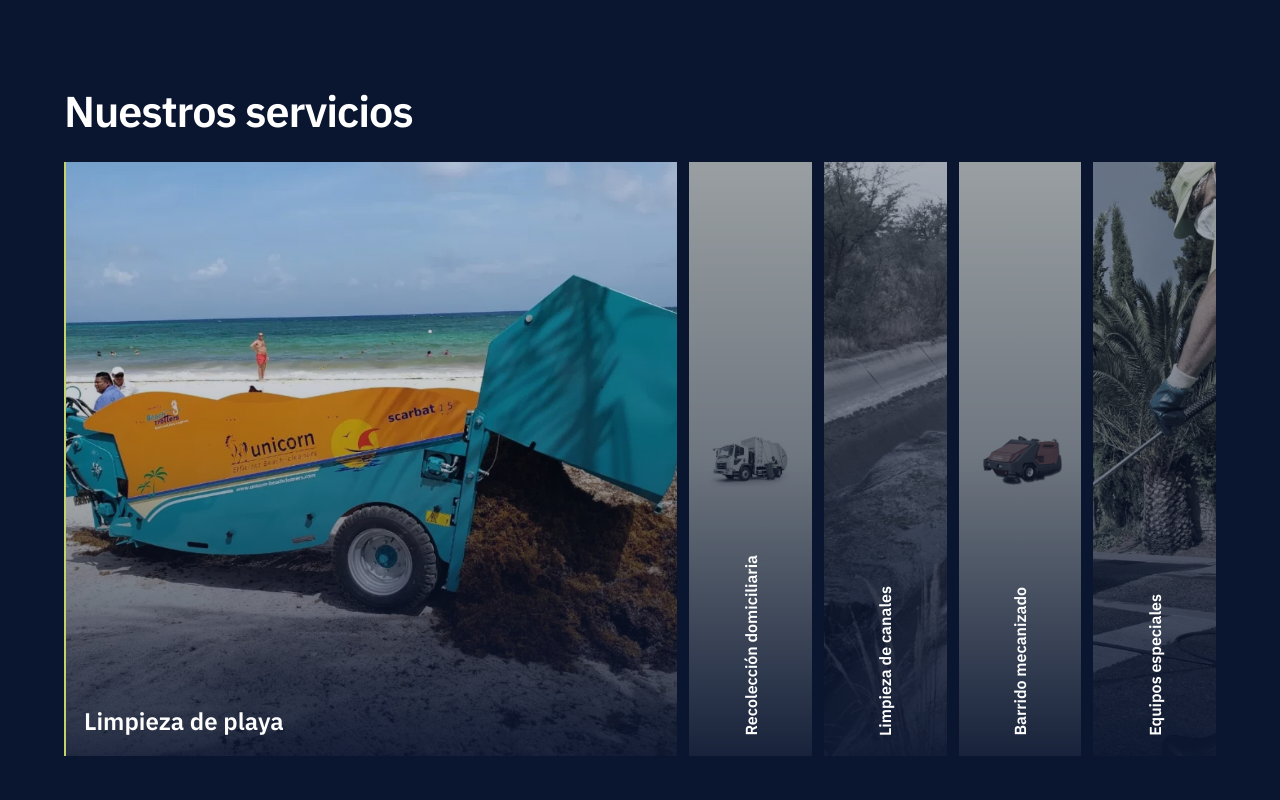
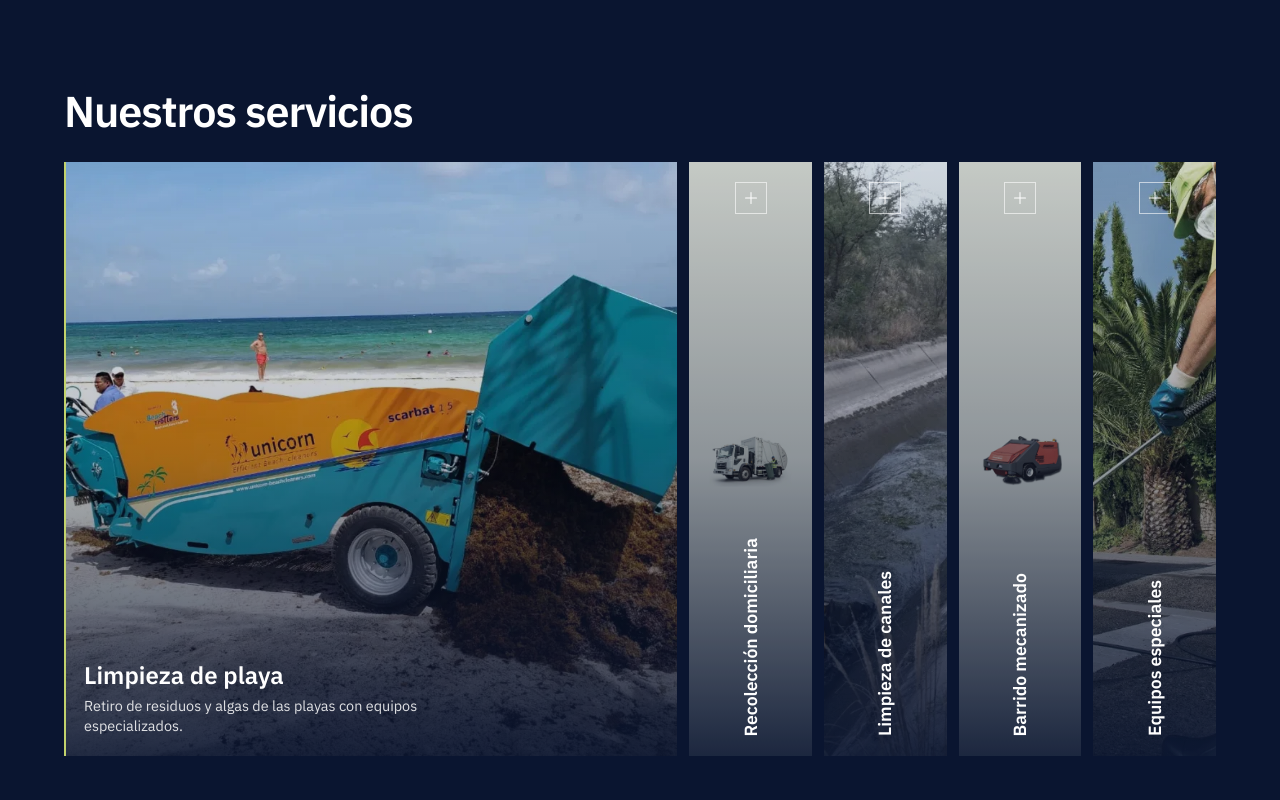
Before and after one commit to jhefferson-guerrero/cbs-web, a React (Vite) app: page /limp-city in a window 1280 px wide. Shown: the part 2540-3340 px from the top of the page. Built offline with nearby package versions, Linux system fonts and the light colour scheme.

Commit message:
Limp City servicios: franjas cerradas mas claras, indicador +, nombre vertical mayor y descripcion breve

```diff
--- a/src/components/limpcity/LimpCityServices.tsx
+++ b/src/components/limpcity/LimpCityServices.tsx
@@ -1,5 +1,6 @@
 import { useState, type CSSProperties } from 'react'
 import { motion, useReducedMotion } from 'motion/react'
+import { PlusIcon } from '@phosphor-icons/react'
 import { limpCityServices } from '@/lib/limp-city'
 import { cn } from '@/lib/utils'
 
@@ -61,7 +62,7 @@ export function LimpCityServices() {
                       className={cn(
                         'h-full w-full transition-[filter,transform] duration-700 ease-[cubic-bezier(0.16,1,0.3,1)]',
                         service.fit === 'contain' ? 'object-contain p-4 mix-blend-multiply sm:p-6' : 'object-cover',
-                        isActive ? 'scale-100' : 'lg:scale-110 lg:grayscale-[70%]',
+                        isActive ? 'scale-100' : 'lg:scale-110 lg:grayscale-[25%]',
                       )}
                     />
                   </div>
@@ -74,28 +75,44 @@ export function LimpCityServices() {
                   />
                   <div
                     className={cn(
-                      'absolute inset-0 bg-navy-950/35 transition-opacity duration-700',
+                      'absolute inset-0 bg-navy-950/15 transition-opacity duration-700',
                       isActive ? 'lg:opacity-0' : 'lg:opacity-100',
                     )}
                   />
 
                   <span aria-hidden="true" className={cn('absolute left-0 top-0 h-full w-0.5 bg-moss-300 transition-opacity duration-500', isActive ? 'opacity-100' : 'lg:opacity-0')} />
 
-                  {/* Nombre: horizontal cuando la franja está abierta (y siempre en móvil). */}
+                  {/* Nombre y descripción: horizontales cuando la franja está abierta (y siempre en móvil). */}
                   <span
                     className={cn(
-                      'absolute bottom-0 left-0 right-0 p-5 text-xl font-semibold leading-tight text-white transition-opacity duration-500 sm:p-6 lg:p-[clamp(1.25rem,2.4vh,2rem)] lg:text-[clamp(1.25rem,3vh,2rem)]',
+                      'absolute bottom-0 left-0 right-0 flex flex-col gap-1.5 p-5 transition-opacity duration-500 sm:p-6 lg:p-[clamp(1.25rem,2.4vh,2rem)]',
                       isActive ? 'opacity-100' : 'lg:opacity-0',
                     )}
                   >
-                    {service.name}
+                    <span className="text-xl font-semibold leading-tight text-white lg:text-[clamp(1.25rem,3vh,2rem)]">
+                      {service.name}
+                    </span>
+                    <span className="max-w-[44ch] text-sm leading-snug text-white/85 lg:text-[clamp(0.875rem,1.8vh,1.125rem)]">
+                      {service.description}
+                    </span>
+                  </span>
+
+                  {/* Indicador de que la franja se puede abrir (solo pantallas grandes, solo cerrada). */}
+                  <span
+                    aria-hidden="true"
+                    className={cn(
+                      'absolute left-1/2 top-5 hidden h-8 w-8 -translate-x-1/2 items-center justify-center border border-white/60 text-white transition-opacity duration-500 lg:flex',
+                      isActive ? 'opacity-0' : 'opacity-100',
+                    )}
+                  >
+                    <PlusIcon size={16} weight="regular" />
                   </span>
 
                   {/* Nombre vertical cuando la franja está cerrada (solo pantallas grandes). */}
                   <span
                     aria-hidden="true"
                     className={cn(
-                      'absolute bottom-5 left-1/2 hidden -translate-x-1/2 rotate-180 whitespace-nowrap text-base font-semibold text-white transition-opacity duration-500 [writing-mode:vertical-rl] lg:block',
+                      'absolute bottom-5 left-1/2 hidden -translate-x-1/2 rotate-180 whitespace-nowrap text-base font-semibold text-white transition-opacity duration-500 [writing-mode:vertical-rl] lg:block lg:text-[clamp(1rem,2.2vh,1.375rem)]',
                       isActive ? 'opacity-0' : 'opacity-100',
                     )}
                   >
--- a/src/lib/limp-city.ts
+++ b/src/lib/limp-city.ts
@@ -25,6 +25,8 @@ export const limpCityStats: LimpCityStat[] = [
 
 export interface LimpCityService {
   name: string
+  /** Una línea breve. Provisional: pendiente de validar con el cliente. */
+  description: string
   image: string
   /** 'contain': fotos de producto con fondo blanco, se funden con el fondo del panel en vez de recortarse. */
   fit: 'cover' | 'contain'
@@ -33,11 +35,11 @@ export interface LimpCityService {
 }
 
 export const limpCityServices: LimpCityService[] = [
-  { name: 'Limpieza de playa', image: servicePlaya, fit: 'cover', position: '50% 60%' },
-  { name: 'Recolección domiciliaria', image: serviceRecoleccion, fit: 'contain' },
-  { name: 'Limpieza de canales', image: serviceCanales, fit: 'cover', position: '45% 55%' },
-  { name: 'Barrido mecanizado', image: serviceBarrido, fit: 'contain' },
-  { name: 'Equipos especiales', image: serviceEquipos, fit: 'cover', position: '60% 50%' },
+  { name: 'Limpieza de playa', description: 'Retiro de residuos y algas de las playas con equipos especializados.', image: servicePlaya, fit: 'cover', position: '50% 60%' },
+  { name: 'Recolección domiciliaria', description: 'Recolección de residuos en viviendas con camiones y cuadrillas propias.', image: serviceRecoleccion, fit: 'contain' },
+  { name: 'Limpieza de canales', description: 'Limpieza y desobstrucción de canales con maquinaria pesada.', image: serviceCanales, fit: 'cover', position: '45% 55%' },
+  { name: 'Barrido mecanizado', description: 'Barrido de calles y avenidas con equipos mecanizados.', image: serviceBarrido, fit: 'contain' },
+  { name: 'Equipos especiales', description: 'Equipos especializados para la limpieza y el mantenimiento urbano.', image: serviceEquipos, fit: 'cover', position: '60% 50%' },
 ]
 
 export const limpCityCities = [
```
